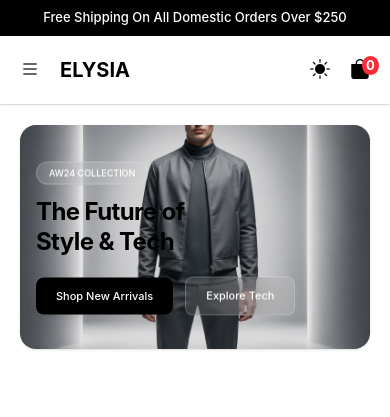
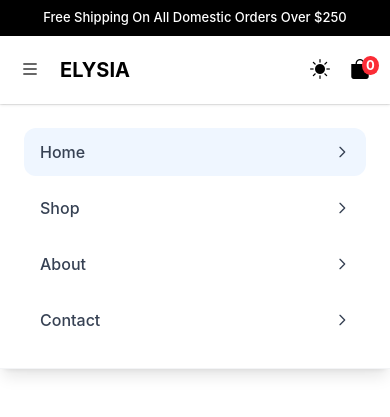
Before and after one commit to Chhat1/Website-Ecommerce, a Vue app: page / in a window 390 px wide. Both pictures are taken after a click on the button 30 px from the left and 69 px from the top of the page. Shown: the top 417 px of the page. Built offline with nearby package versions, Linux system fonts and the light colour scheme; no server answers.

Commit message:
finish sidebardown

```diff
--- a/src/components/layout/Navbar.vue
+++ b/src/components/layout/Navbar.vue
@@ -32,7 +32,7 @@ const sidebar = () =>{
         ? 'bg-[#0f172a]/70 border-b border-b-white/40'
         : 'bg-white/70'
     "
-    class="backdrop-blur-xl border-b border-b-black/5 w-full h-auto sticky top-0 z-50"
+    class="backdrop-blur-xl border-b border-b-black/5 w-full h-auto sticky top-0 z-50 "
   >
     <!-- nav-top -->
     <div
@@ -172,8 +172,52 @@ const sidebar = () =>{
         </div>
 
       </div>
+    </div>
 
-    </div>
+
+
   </header>
 
+<!-- Menu Mobile -->
+<div class="fixed top-16 left-0 w-full overflow-hidden bg-white border-b border-gray-100 shadow-lg transition-all duration-300 ease-in-out"
+     :class="isOpen ? 'max-h-100 opacity-100 z-40': 'max-h-0 opacity-0 z-[-1] pointer-events-none'">
+
+  <ul class="flex flex-col px-6 py-6 space-y-2 mt-10">
+    <li>
+      <router-link to="/"
+                   class="flex items-center justify-between px-4 py-3 text-gray-700 font-medium rounded-xl hover:bg-gray-50 hover:text-blue-600 transition-colors duration-200"
+                   active-class="bg-blue-50 text-blue-600">
+        <span>Home</span>
+        <svg class="w-4 h-4" fill="none" stroke="currentColor" viewBox="0 0 24 24"><path stroke-linecap="round" stroke-linejoin="round" stroke-width="2" d="M9 5l7 7-7 7"/></svg>
+      </router-link>
+    </li>
+    <li>
+      <router-link to="/shop"
+                   class="flex items-center justify-between px-4 py-3 text-gray-700 font-medium rounded-xl hover:bg-gray-50 hover:text-blue-600 transition-colors duration-200"
+                   active-class="bg-blue-50 text-blue-600">
+        <span>Shop</span>
+        <svg class="w-4 h-4" fill="none" stroke="currentColor" viewBox="0 0 24 24"><path stroke-linecap="round" stroke-linejoin="round" stroke-width="2" d="M9 5l7 7-7 7"/></svg>
+      </router-link>
+    </li>
+    <li>
+      <router-link to="/About"
+                   class="flex items-center justify-between px-4 py-3 text-gray-700 font-medium rounded-xl hover:bg-gray-50 hover:text-blue-600 transition-colors duration-200"
+                   active-class="bg-blue-50 text-blue-600">
+        <span>About</span>
+        <svg class="w-4 h-4" fill="none" stroke="currentColor" viewBox="0 0 24 24"><path stroke-linecap="round" stroke-linejoin="round" stroke-width="2" d="M9 5l7 7-7 7"/></svg>
+      </router-link>
+    </li>
+    <li>
+      <router-link to="/contact"
+                   class="flex items-center justify-between px-4 py-3 text-gray-700 font-medium rounded-xl hover:bg-gray-50 hover:text-blue-600 transition-colors duration-200"
+                   active-class="bg-blue-50 text-blue-600">
+        <span>Contact</span>
+        <svg class="w-4 h-4" fill="none" stroke="currentColor" viewBox="0 0 24 24"><path stroke-linecap="round" stroke-linejoin="round" stroke-width="2" d="M9 5l7 7-7 7"/></svg>
+      </router-link>
+    </li>
+  </ul>
+
+</div>
+
+
 </template>
```
